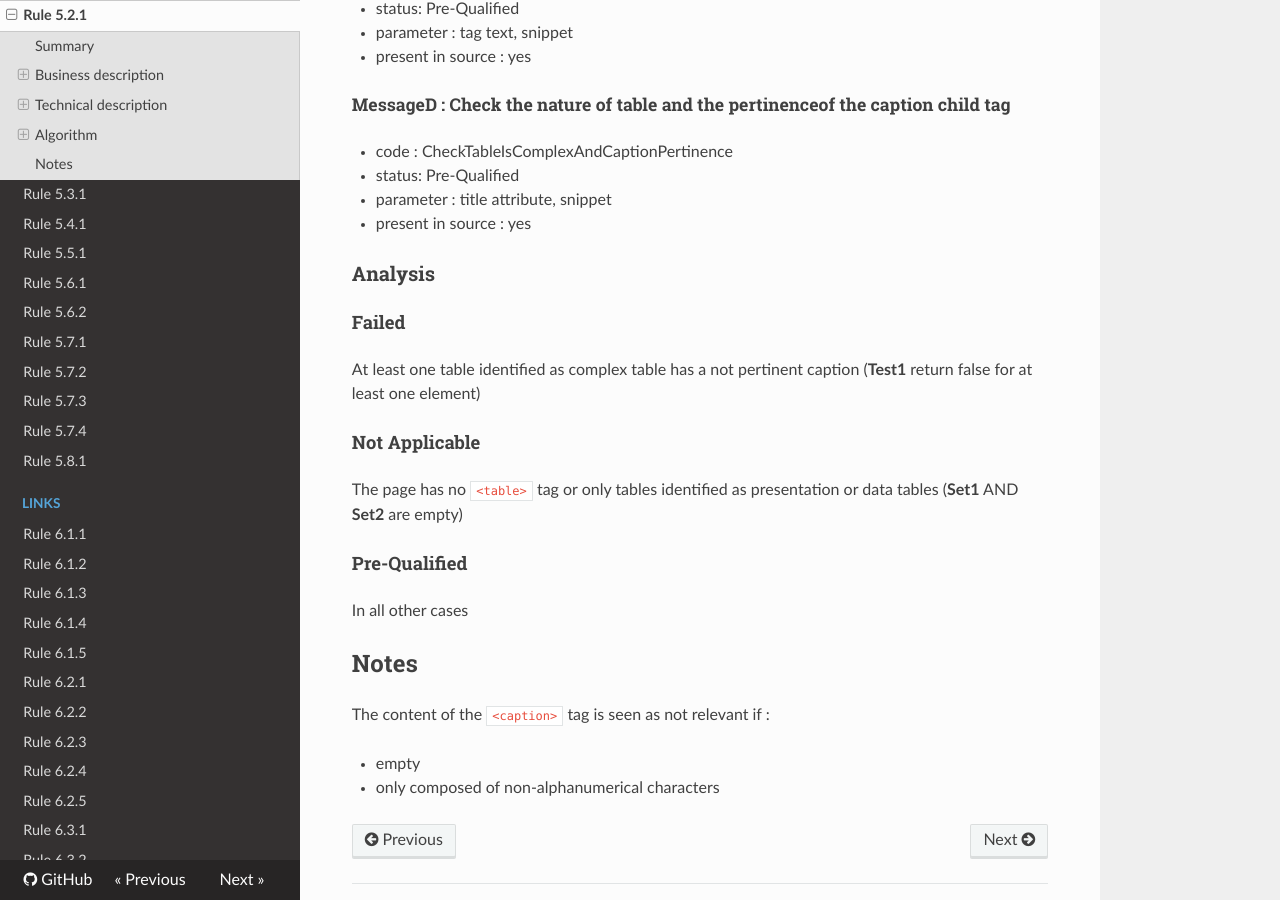
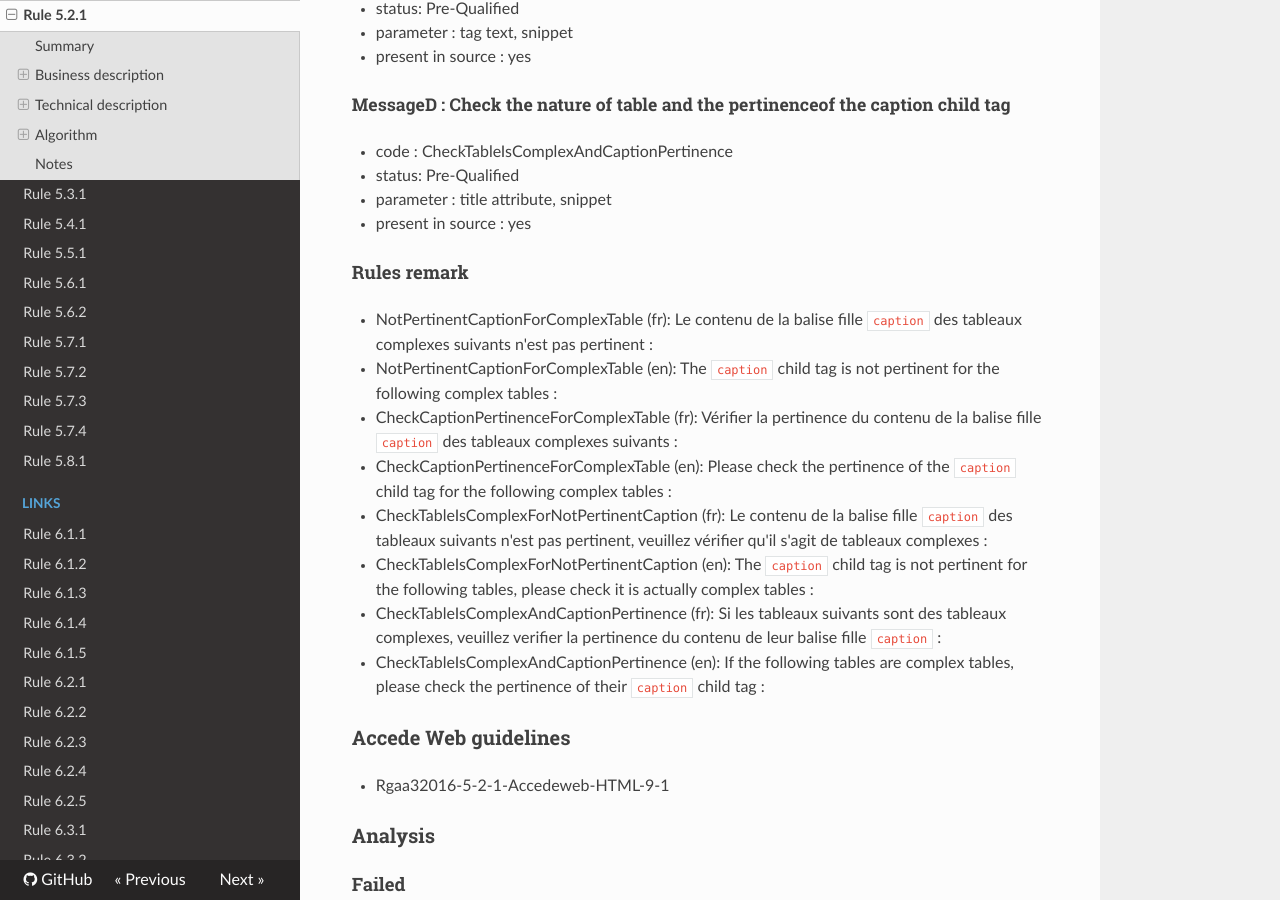
Before and after one commit to Tanaguru/RGAA3-2016, an MkDocs documentation site: the page built from docs/Rule-5-2-1.md, in a window 1280 px wide and 900 px high, scrolled down 2425 px. Built offline with MkDocs 1.6.1, drawn with Linux system fonts in a browser that asks for light colours; nearby versions of some CDN libraries; old or Windows-style settings are respelled for this version of MkDocs.

Commit message:
Update sample test 5.2.1

```diff
--- a/docs/Rule-5-2-1.md
+++ b/docs/Rule-5-2-1.md
@@ -8,15 +8,15 @@ This test consists in checking the relevancy of the caption of complex tables.
 
 ### Criterion
 
-[5.2](http://references.modernisation.gouv.fr/referentiel-technique-0#crit-5-2)
+[5.2](http://references.modernisation.gouv.fr/rgaa/criteres.html#crit-5-2)
 
 ###Test
 
-[5.2.1](http://references.modernisation.gouv.fr/referentiel-technique-0#test-5-2-1)
+[5.2.1](http://references.modernisation.gouv.fr/rgaa/criteres.html#test-5-2-1)
 
 ### Description
 
-Pour chaque <a href="http://references.modernisation.gouv.fr/referentiel-technique-0#mTabDonneeC">tableau de donn&eacute;e complexes</a> (balise `table`) ayant un r&eacute;sum&eacute;, celui-ci est-il pertinent ?
+Pour chaque <a href="http://rgaa.tanaguru.com/en/glossaire.html#tableau-de-donnees-complexe">tableau de donn&eacute;e complexes</a> (balise `table`) ayant un r&eacute;sum&eacute;, celui-ci est-il pertinent ?
 
 ### Level
 
@@ -95,6 +95,24 @@ For each occurence of false-result of **Test2**, raise a MessageC. Raise a Messa
 -   parameter : title attribute, snippet
 -   present in source : yes
 
+#### Rules remark
+
+ * NotPertinentCaptionForComplexTable (fr): Le contenu de la balise fille <code>caption</code> des tableaux complexes suivants n&#39;est pas pertinent :
+ * NotPertinentCaptionForComplexTable (en): The <code>caption</code> child tag is not pertinent for the following complex tables :
+
+ * CheckCaptionPertinenceForComplexTable (fr): V&eacute;rifier la pertinence du contenu de la balise fille <code>caption</code> des tableaux complexes suivants :
+ * CheckCaptionPertinenceForComplexTable (en): Please check the pertinence of the <code>caption</code> child tag for the following complex tables :
+
+ * CheckTableIsComplexForNotPertinentCaption (fr): Le contenu de la balise fille <code>caption</code> des tableaux suivants n&#39;est pas pertinent, veuillez v&eacute;rifier qu&#39;il s&#39;agit de tableaux complexes :
+ * CheckTableIsComplexForNotPertinentCaption (en): The <code>caption</code> child tag is not pertinent for the following tables, please check it is actually complex tables :
+
+ * CheckTableIsComplexAndCaptionPertinence (fr): Si les tableaux suivants sont des tableaux complexes, veuillez verifier la pertinence du contenu de leur balise fille <code>caption</code> :
+ * CheckTableIsComplexAndCaptionPertinence (en): If the following tables are complex tables, please check the pertinence of their <code>caption</code> child tag :
+
+### Accede Web guidelines
+
+ * Rgaa32016-5-2-1-Accedeweb-HTML-9-1
+
 ### Analysis
 
 #### Failed
```
